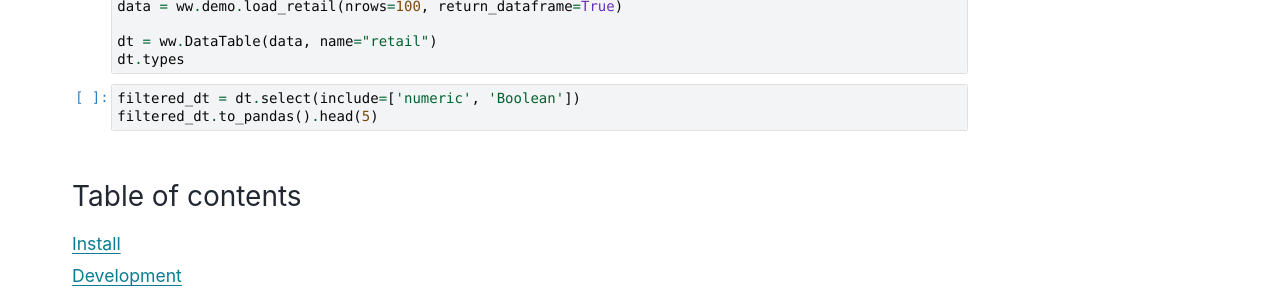
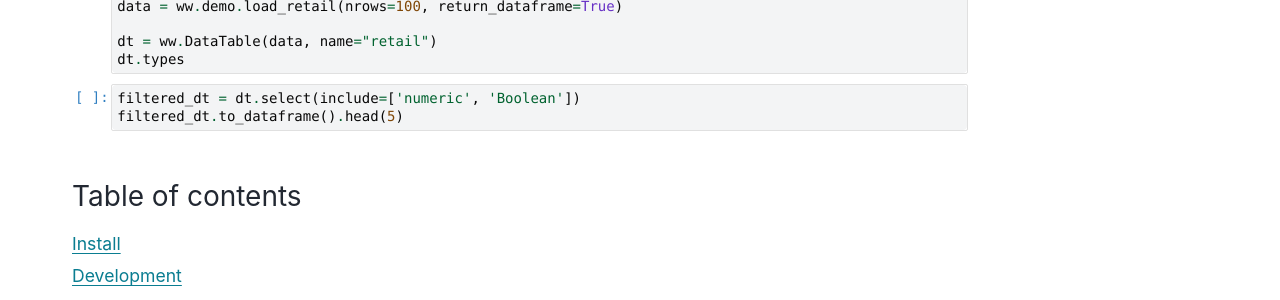
Before and after one commit to alteryx/woodwork, a Sphinx documentation site: the page built from docs/source/index.ipynb, in a window 1280 px wide and 900 px high, scrolled down 622 px. Shown: the part 152-452 px from the top of the window. Built offline with Sphinx 7.4.7 and the PyData theme 0.15.4, drawn with Linux system fonts in a browser that asks for light colours; comment, search, counter and statistics services are not loaded.

Commit message:
update docs

```diff
--- a/docs/source/api_reference.rst
+++ b/docs/source/api_reference.rst
@@ -18,7 +18,7 @@
     DataTable.set_logical_types
     DataTable.set_semantic_tags
     DataTable.set_time_index
-    DataTable.to_pandas
+    DataTable.to_dataframe
     DataTable.describe
     DataTable.get_mutual_information
 
```
Also changed, not shown: README.md (+1 -1 lines), docs/source/index.ipynb, docs/source/start.ipynb.
